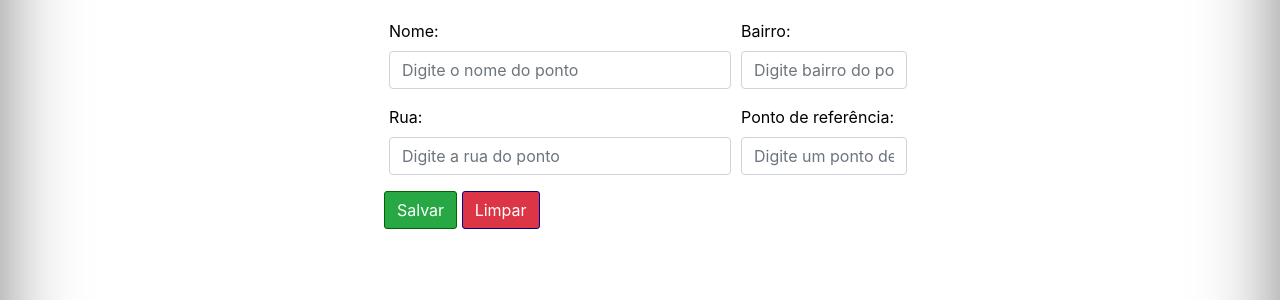
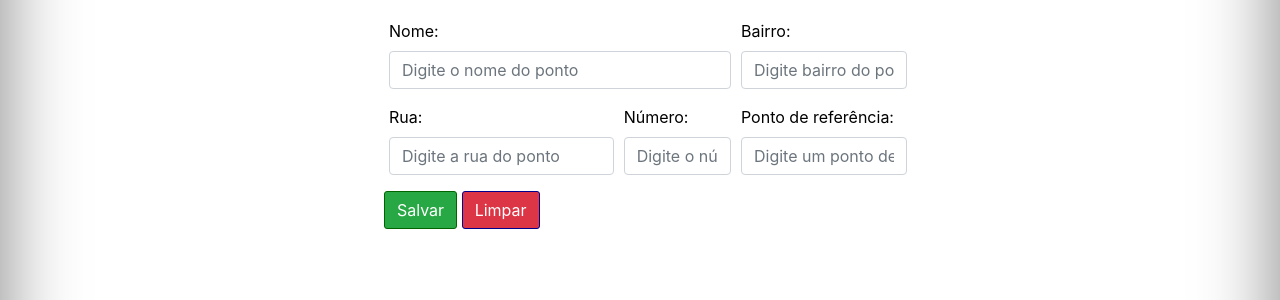
Before and after one commit to CarlosFalconJ/BusTec, a Symfony app: template API/templates/Ponto/cadastro_ponto.html.twig in a window 1280 px wide. Shown: the part 379-679 px from the top of the page. Run offline with Twig, Linux system fonts and the light colour scheme; the template is opened without the code that fills it, so the values that code supplies are empty; some libraries are stand-ins or nearby versions.

Commit message:
Mudanças refentes a numero

```diff
--- a/API/public/js/ponto/cadastrar-ponto.js
+++ b/API/public/js/ponto/cadastrar-ponto.js
@@ -5,8 +5,9 @@ $("#salvar-ponto-cadastro").click(function (e) {
     var bairro = $("#bairro_ponto-cadastro").val();
     var rua = $("#rua_ponto-cadastro").val();
     var ponto_referencia = $("#ponto_ref_ponto-cadastro").val();
+    var numero = $("#numero_ponto-cadastro").val();
 
-    var json = serializadorPonto(nome, bairro, rua , ponto_referencia)
+    var json = serializadorPonto(nome, bairro, rua , ponto_referencia, numero)
 
     $.post("/ponto", json, function () {
         menssagemDeSucesso('Ponto cadastrado de sucesso!!', '/ponto/listar-todos')
@@ -15,12 +16,13 @@ $("#salvar-ponto-cadastro").click(function (e) {
     })
 });
 
-function serializadorPonto(nome, bairro, rua, ponto_referencia ) {
+function serializadorPonto(nome, bairro, rua, ponto_referencia, numero) {
     var dados =  {
         "nome": nome,
         "bairro": bairro,
         "rua": rua,
         "ponto_referencia": ponto_referencia,
+        "numero": numero,
     }
     var json = JSON.stringify(dados);
 
--- a/API/public/js/ponto/edita-ponto.js
+++ b/API/public/js/ponto/edita-ponto.js
@@ -3,6 +3,7 @@ $("#atualizar-ponto").ready(function () {
     $("#bairro_ponto-atualizar").val(localStorage.getItem('bairro_ponto-atualizar'));
     $("#rua_ponto-atualizar").val(localStorage.getItem   ('rua_ponto-atualizar'));
     $("#ponto_ref_ponto-atualizar").val(localStorage.getItem('ponto_referencia-atualizar'));
+    $("#numero_ponto-atualizar").val(localStorage.getItem('numero_ponto-atualizar'));
 })
 
 
@@ -17,8 +18,9 @@ $("#salvar-ponto-atualizar").click(function (e) {
     var bairro = $("#bairro_ponto-atualizar").val();
     var rua = $("#rua_ponto-atualizar").val();
     var ponto_referencia = $("#ponto_ref_ponto-atualizar").val();
+    var numero = $("#numero_ponto-atualizar").val();
 
-    var json = serializadorPonto(nome, bairro, rua, ponto_referencia);
+    var json = serializadorPonto(nome, bairro, rua, ponto_referencia, numero);
     realizaRequestAtualizaPonto(idPonto, json);
 });
 
--- a/API/public/js/ponto/listar-pontos.js
+++ b/API/public/js/ponto/listar-pontos.js
@@ -14,6 +14,7 @@ $(".editar_ponto").click(function (e) {
         localStorage.setItem('bairro_ponto-atualizar', conteudoResposta.bairro);
         localStorage.setItem('rua_ponto-atualizar', conteudoResposta.rua);
         localStorage.setItem('ponto_referencia-atualizar', conteudoResposta.ponto_referencia);
+        localStorage.setItem('numero_ponto-atualizar', conteudoResposta.numero);
 
 
     }).fail(function () {
--- a/API/templates/Ponto/cadastro_ponto.html.twig
+++ b/API/templates/Ponto/cadastro_ponto.html.twig
@@ -32,9 +32,14 @@
         </div>
 
         <div class="form-row">
-            <div class="form-group col-md-6">
+            <div class="form-group col-md-4">
                 <label for="rua_ponto-cadastro">Rua: </label>
                 <input type="text" class="form-control" id="rua_ponto-cadastro" placeholder="Digite a rua do ponto">
+            </div>
+
+            <div class="form-group col-md-2">
+                <label for="numero_ponto-cadastro">Número: </label>
+                <input type="text" class="form-control" id="numero_ponto-cadastro" placeholder="Digite o número do ponto">
             </div>
 
             <div class="form-group col-md-3" >
```
Also changed, not shown: API/templates/Ponto/atualizar_ponto.html.twig (+6 -1 lines).
